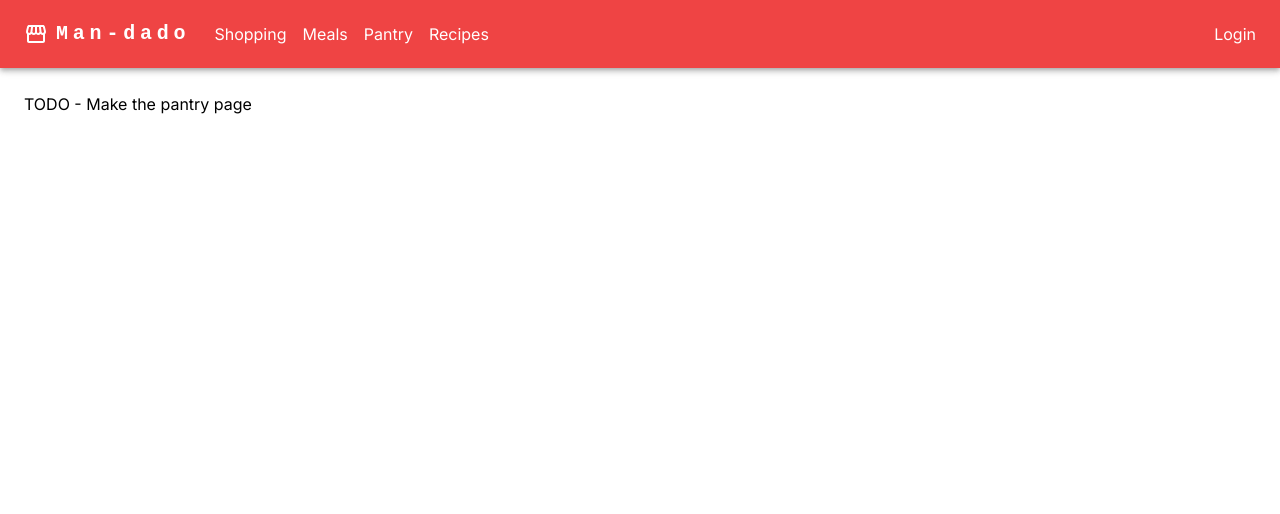
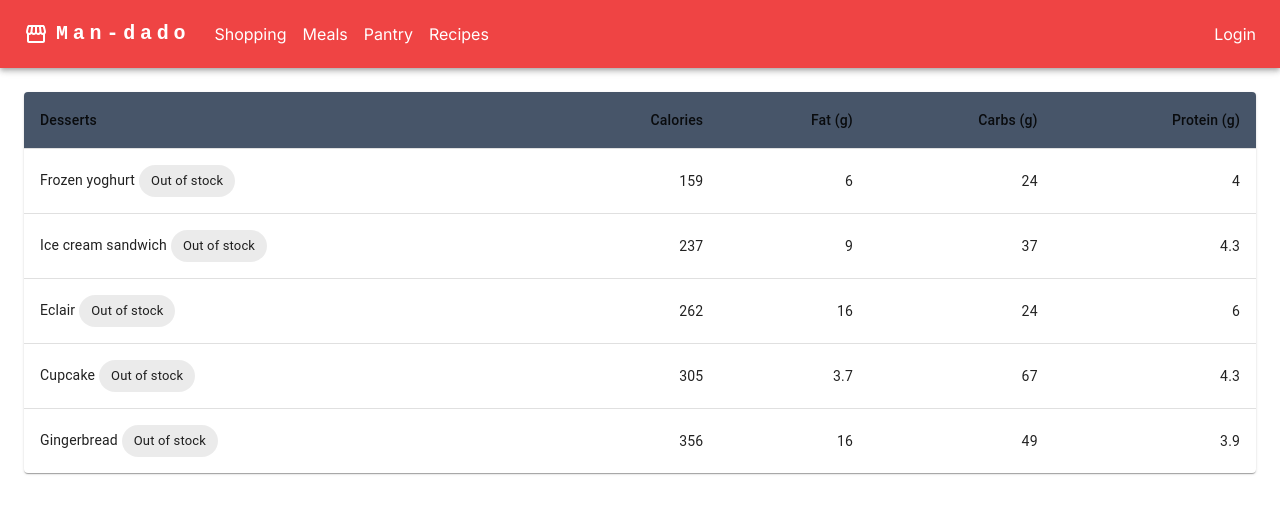
Before and after one commit to beto2do/mandado, a Next.js app: page /en/pantry in a window 1280 px wide. Shown: the top 514 px of the page. Built offline with nearby package versions, Linux system fonts and the light colour scheme.

Commit message:
add initial pantry implementation

```diff
--- a/src/app/[lang]/(kitchen)/pantry/page.tsx
+++ b/src/app/[lang]/(kitchen)/pantry/page.tsx
@@ -1,3 +1,5 @@
+import { Pantry as PantryView } from '@/components/pantry';
+
 export default function Pantry() {
-    return <p>TODO - Make the pantry page</p>
+    return <PantryView></PantryView>;
 }
--- /dev/null
+++ b/src/components/pantry/index.ts
@@ -0,0 +1 @@
+export * from './pantry'
--- /dev/null
+++ b/src/components/pantry/pantry.tsx
@@ -0,0 +1,61 @@
+import Table from '@mui/material/Table';
+import TableBody from '@mui/material/TableBody';
+import TableCell from '@mui/material/TableCell';
+import TableContainer from '@mui/material/TableContainer';
+import TableHead from '@mui/material/TableHead';
+import TableRow from '@mui/material/TableRow';
+import Paper from '@mui/material/Paper';
+import Chip from '@mui/material/Chip';
+
+function createData(
+    name: string,
+    calories: number,
+    fat: number,
+    carbs: number,
+    protein: number,
+  ) {
+    return { name, calories, fat, carbs, protein };
+  }
+
+const rows = [
+    createData('Frozen yoghurt', 159, 6.0, 24, 4.0),
+    createData('Ice cream sandwich', 237, 9.0, 37, 4.3),
+    createData('Eclair', 262, 16.0, 24, 6.0),
+    createData('Cupcake', 305, 3.7, 67, 4.3),
+    createData('Gingerbread', 356, 16.0, 49, 3.9),
+  ];
+
+export function Pantry() {
+    return (
+        <TableContainer component={Paper}>
+        <Table sx={{ minWidth: 500 }} aria-label="simple table" className='table-auto'>
+          <TableHead className='bg-slate-600'>
+            <TableRow>
+              <TableCell className='text-white'>Desserts</TableCell>
+              <TableCell className='text-white' align="right">Calories</TableCell>
+              <TableCell className='text-white' align="right">Fat&nbsp;(g)</TableCell>
+              <TableCell className='text-white' align="right">Carbs&nbsp;(g)</TableCell>
+              <TableCell className='text-white' align="right">Protein&nbsp;(g)</TableCell>
+            </TableRow>
+          </TableHead>
+          <TableBody>
+            {rows.map((row) => (
+              <TableRow
+                key={row.name}
+                sx={{ '&:last-child td, &:last-child th': { border: 0 } }}
+              >
+                <TableCell component="th" scope="row">
+                  {row.name}
+                  <Chip label="Out of stock" className='bg-red-300 ml-1' />
+                </TableCell>
+                <TableCell align="right">{row.calories}</TableCell>
+                <TableCell align="right">{row.fat}</TableCell>
+                <TableCell align="right">{row.carbs}</TableCell>
+                <TableCell align="right">{row.protein}</TableCell>
+              </TableRow>
+            ))}
+          </TableBody>
+        </Table>
+      </TableContainer>
+    );
+}
```
